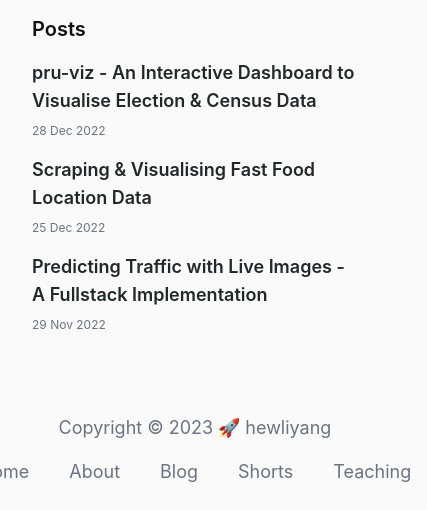
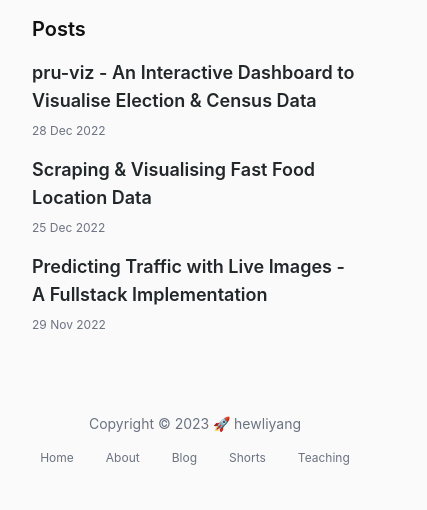
Before and after one commit to hewliyang/hewliyang.tech, an Astro site: page / in a window 390 px wide. Shown: the part 520-1030 px from the top of the page, 427 px wide, since content can reach past the window. Built offline with nearby package versions, Linux system fonts and the light colour scheme; Astro itself is replaced by a stand-in of ours; some packages are replaced by stand-ins of ours.

Commit message:
Fix footer size

```diff
--- a/src/components/layout/Footer.astro
+++ b/src/components/layout/Footer.astro
@@ -5,14 +5,14 @@ const year = new Date().getFullYear();
 <footer
 	class="mt-auto flex w-full flex-col items-center justify-center gap-y-2 pt-20 pb-4 text-center align-top text-gray-500 sm:flex-row sm:justify-between sm:text-xs"
 >
-	<div class="mr-0 sm:mr-4">
+	<div class="mr-0 sm:mr-4 text-sm">
 		Copyright &copy; {year}
 		<span aria-label="rocket emoji">🚀</span>
 		hewliyang
 	</div>
 	<nav
 		aria-label="More on this site"
-		class="flex gap-x-2 sm:gap-x-0 sm:divide-x sm:divide-gray-500"
+		class="flex sm:gap-x-0 sm:divide-x sm:divide-gray-500 text-xs"
 	>
 		<a href="/" class="px-4 py-2 sm:py-0 sm:px-2 sm:hover:text-textColor sm:hover:underline">Home</a
 		>
```
